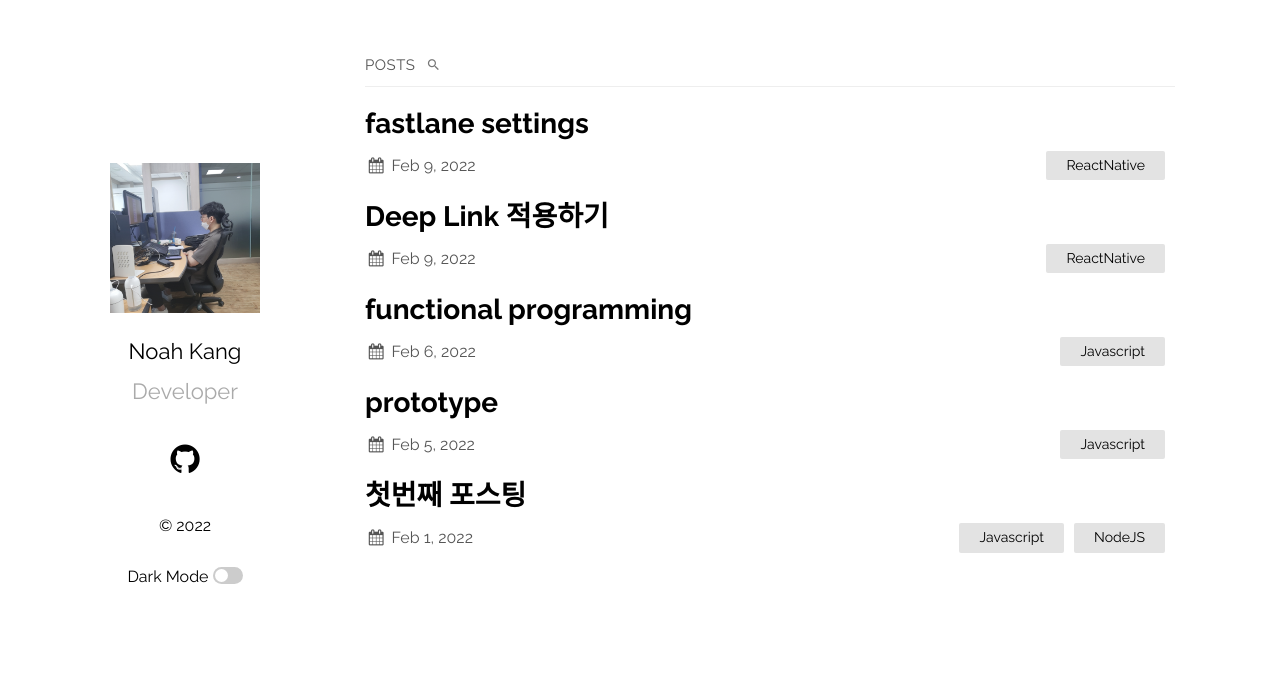
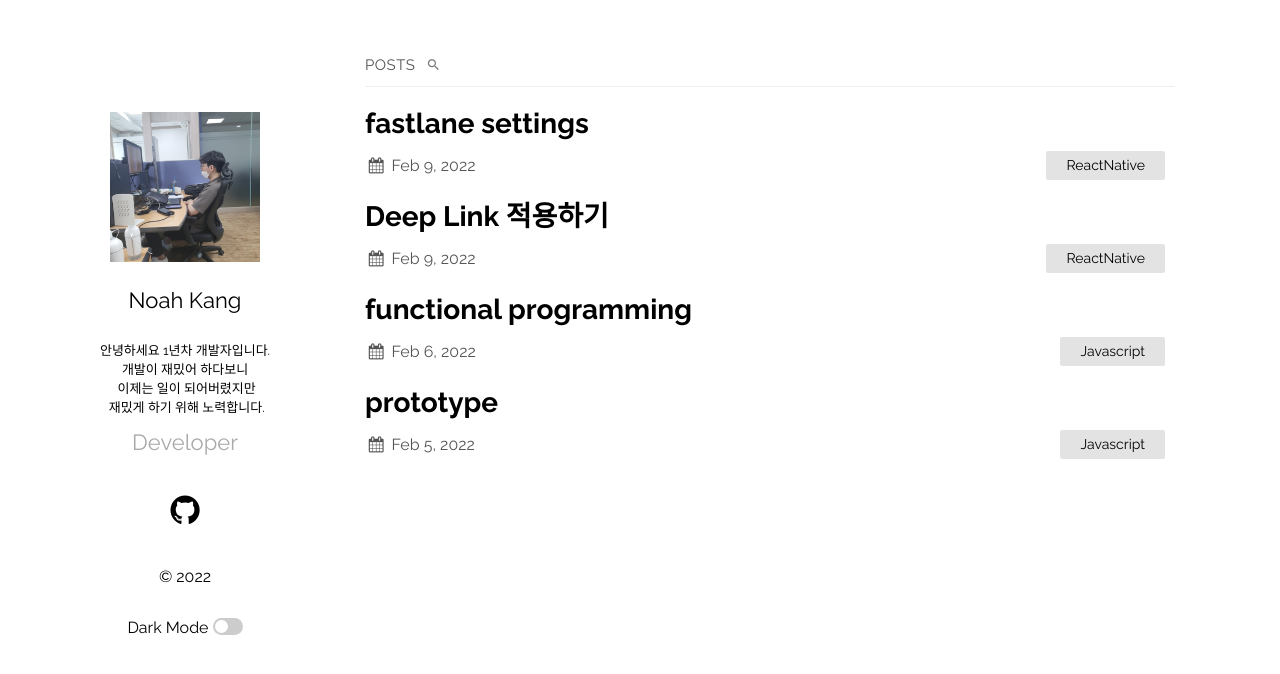
Before and after one commit to Knoa0405/Knoa0405.github.io, a Jekyll site: the page built from index.markdown, in a window 1280 px wide. Shown: the top 674 px of the page. Built offline with Jekyll 4.4.1, drawn with Linux system fonts in a browser that asks for light colours.

Commit message:
Fix : Brief css design in front page

```diff
--- a/_config.yml
+++ b/_config.yml
@@ -24,6 +24,7 @@ url: "" # the base hostname & protocol for your site, e.g. http://example.com
 
 plainwhite:
   name: Noah Kang
+  intro: 안녕하세요 1년차 개발자입니다.<br/> 개발이 재밌어 하다보니 <br/> 이제는 일이 되어버렸지만<br/> 재밌게 하기 위해 노력합니다.
   tagline: Developer
   date_format: "%b %-d, %Y"
   sitemap: true # set to true to generate sitemap.xml content
--- a/_layouts/default.html
+++ b/_layouts/default.html
@@ -28,6 +28,9 @@
         <a href="{{ "/" | relative_url }}">{{ site.plainwhite.name }}</a>
       </h2>
       </div>
+      {%- if site.plainwhite.intro -%}
+      <p class="intro">{{ site.plainwhite.intro }}</p>
+      {%- endif -%}
       {%- if site.plainwhite.tagline -%}
       <p class="tagline">{{ site.plainwhite.tagline }}</p>
       {%- endif -%}
--- a/_sass/plain.scss
+++ b/_sass/plain.scss
@@ -100,6 +100,12 @@ main {
       margin-bottom: 0;
       color: #222222;
       font-weight: normal;
+    }
+    .intro {
+      text-align: center;
+      font-size: 13px;
+      white-space: pre-wrap;
+      line-height: normal;
     }
     .tagline {
       text-align: center;
--- a/_sass/toggle.scss
+++ b/_sass/toggle.scss
@@ -37,7 +37,7 @@
   }
 
   input:checked + .slider {
-    background-color: #002b36 }
+    background-color: #88889E }
 
   input:focus + .slider {
     box-shadow: 0 0 1px #2196F3;
```
Also changed, not shown: _posts/2022-02-01-first-posting.markdown (deleted, +0 -15 lines).
